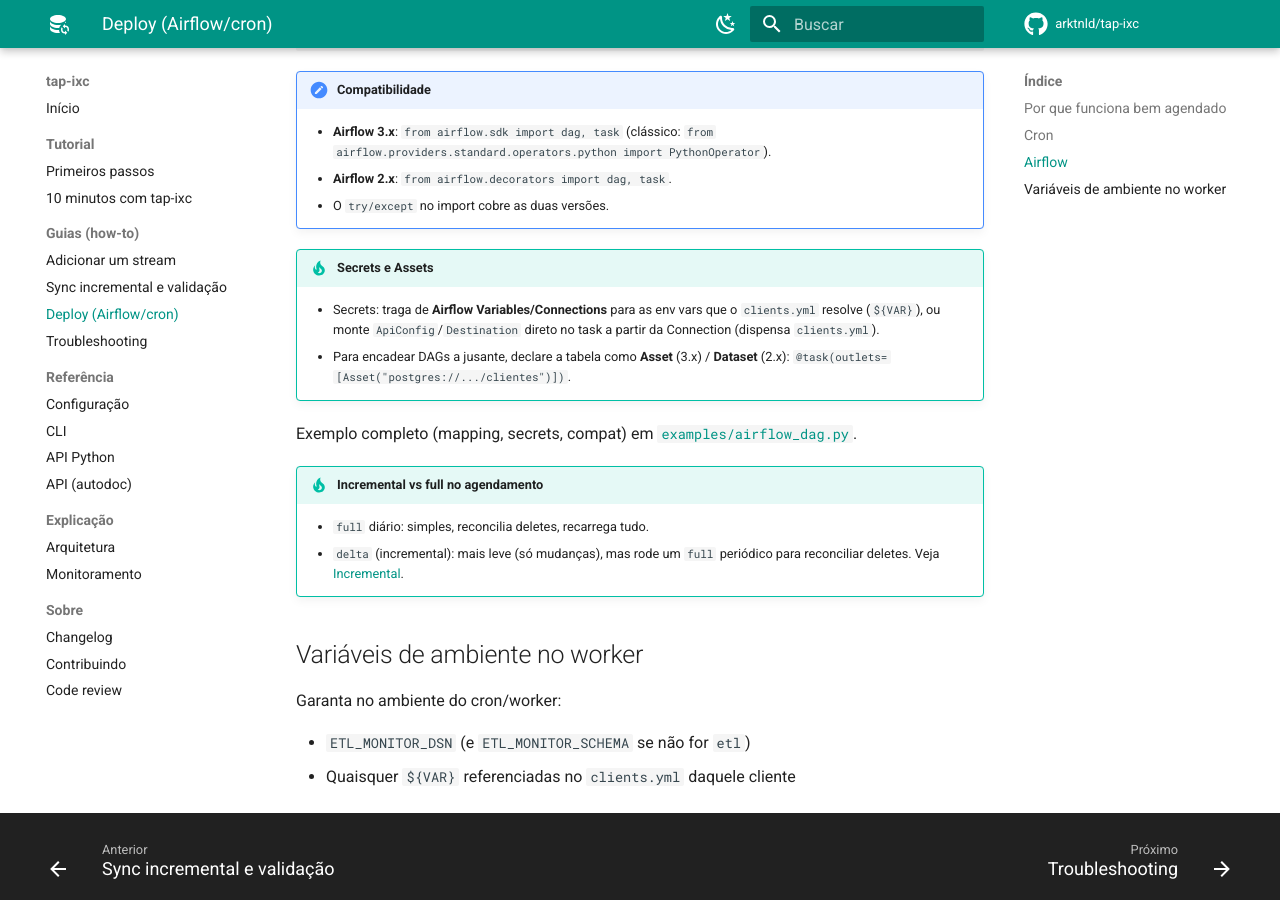
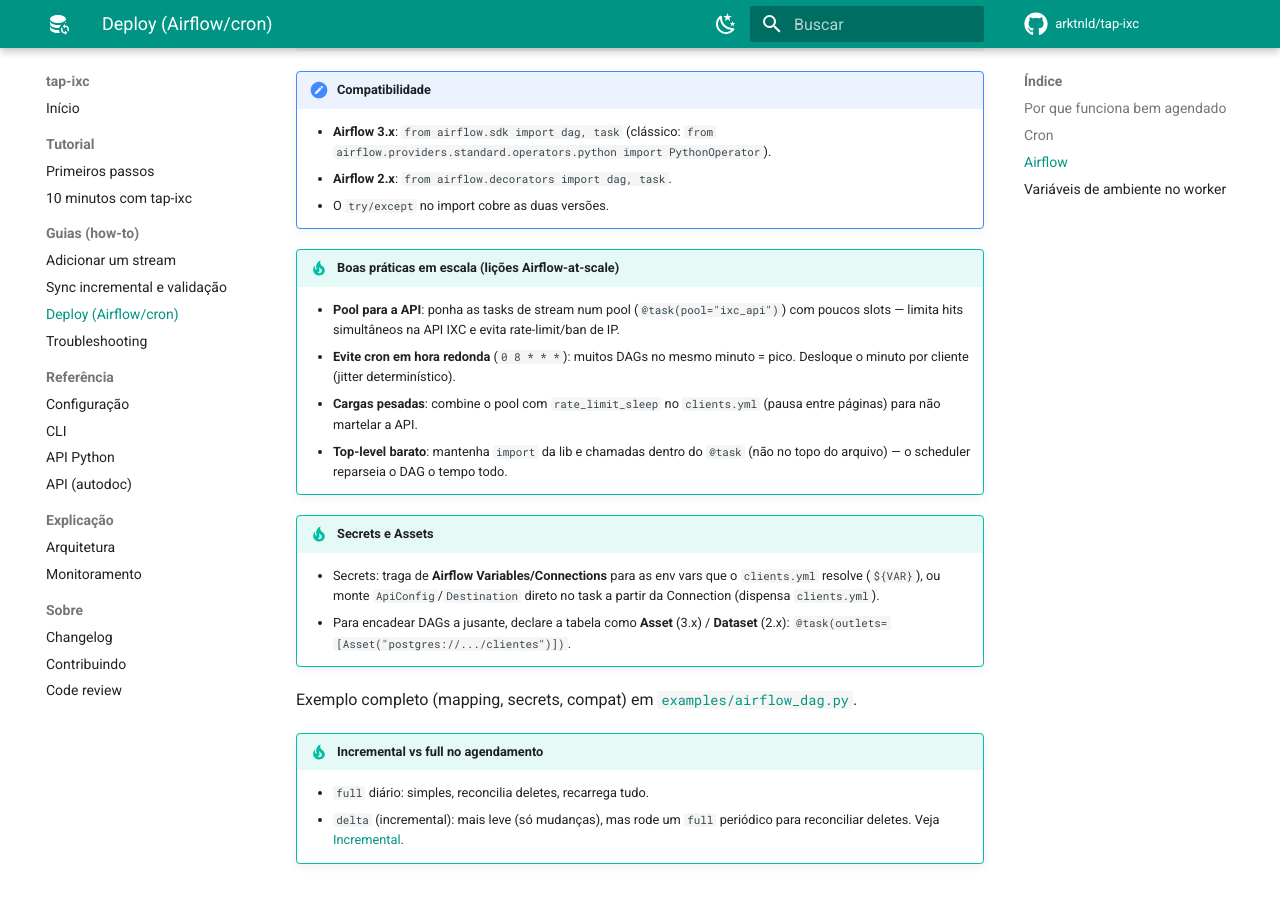
Before and after one commit to arktnld/tap-ixc, an MkDocs documentation site: the page built from docs/deployment.md, in a window 1280 px wide and 900 px high, scrolled down 1523 px. Built offline with MkDocs 1.6.1 and Material for MkDocs 9.7.7, drawn with Linux system fonts in a browser that asks for light colours; comment, search, counter and statistics services are not loaded.

Commit message:
feat(airflow): pool de API + jitter de schedule (licoes Airflow-at-scale)
Da pesquisa HN (Shopify 'Lessons learned running Airflow at scale'):
- @task(pool='ixc_api'): limita streams simultaneos batendo na API IXC →
  evita rate-limit/ban de IP (que aconteceu nos testes pesados)
- schedule com jitter por cliente (minuto = hash(cliente)%60) em vez de hora
  redonda '0 8 * * *' → evita pico quando muitos DAGs coincidem
- docs/deployment: bloco de boas praticas em escala (pool, jitter, rate_limit_sleep,
  top-level barato)

Co-Authored-By: Claude Opus 4.8 (1M context) <noreply@anthropic.com>

```diff
--- a/docs/deployment.md
+++ b/docs/deployment.md
@@ -73,6 +73,16 @@ ixc_sync()
     - **Airflow 2.x**: `from airflow.decorators import dag, task`.
     - O `try/except` no import cobre as duas versões.
 
+!!! tip "Boas práticas em escala (lições Airflow-at-scale)"
+    - **Pool para a API**: ponha as tasks de stream num pool (`@task(pool="ixc_api")`)
+      com poucos slots — limita hits simultâneos na API IXC e evita rate-limit/ban de IP.
+    - **Evite cron em hora redonda** (`0 8 * * *`): muitos DAGs no mesmo minuto = pico.
+      Desloque o minuto por cliente (jitter determinístico).
+    - **Cargas pesadas**: combine o pool com `rate_limit_sleep` no `clients.yml`
+      (pausa entre páginas) para não martelar a API.
+    - **Top-level barato**: mantenha `import` da lib e chamadas dentro do `@task`
+      (não no topo do arquivo) — o scheduler reparseia o DAG o tempo todo.
+
 !!! tip "Secrets e Assets"
     - Secrets: traga de **Airflow Variables/Connections** para as env vars que o
       `clients.yml` resolve (`${VAR}`), ou monte `ApiConfig`/`Destination` direto
```
Also changed, not shown: 1 other file.
